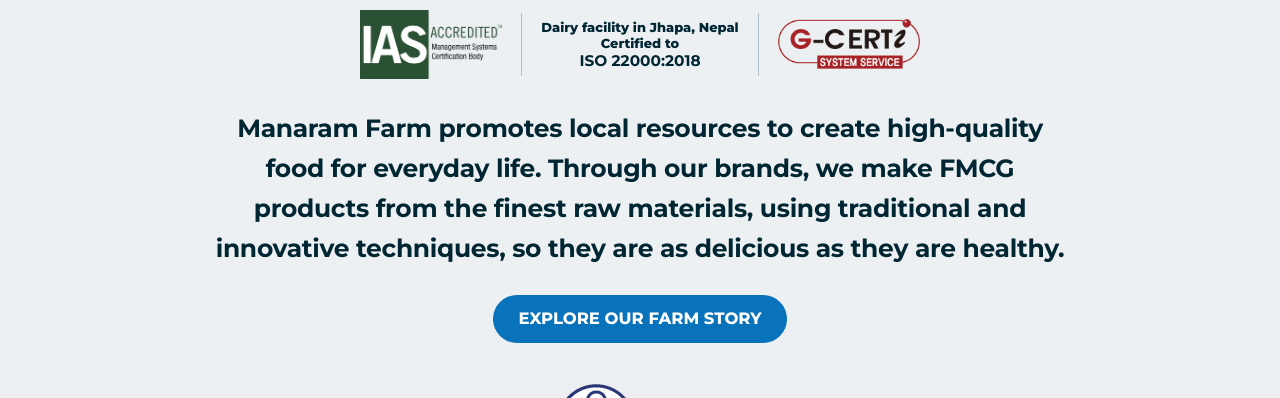
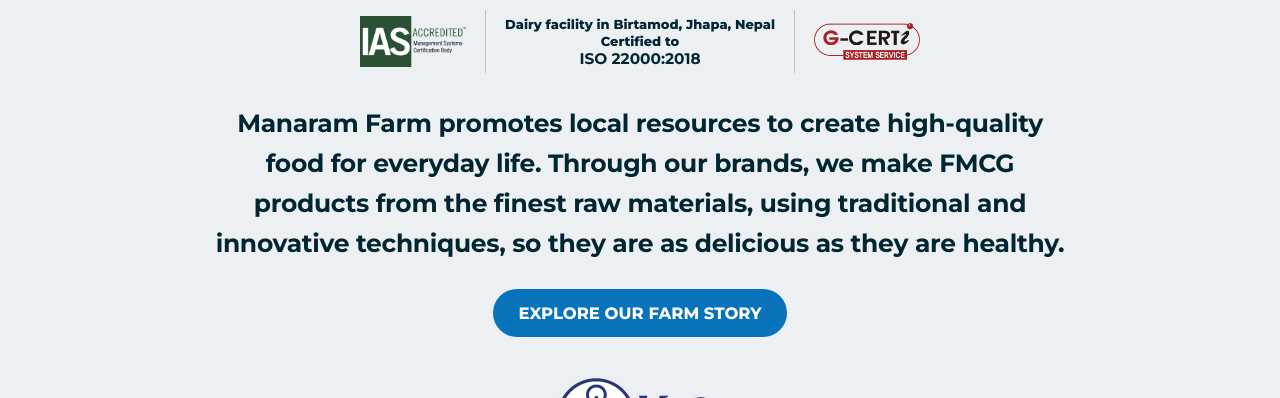
Before and after one commit to Umang-string/manaram-farm-preview, a plain HTML site: page index.html in a window 1280 px wide. Shown: the part 950-1348 px from the top of the page. Drawn offline with Linux system fonts and the light colour scheme.

Commit message:
Add Birtamod to the dairy facility certification label

```diff
--- a/index.html
+++ b/index.html
@@ -114,7 +114,7 @@
       <figure class="certifications" aria-label="Food safety certification for our dairy facility in Birtamod, Jhapa, Nepal">
         <img src="farm-ias-accredited.png" width="300" height="145" alt="IAS Accredited">
         <div>
-          <span>Dairy facility in Jhapa, Nepal</span>
+          <span>Dairy facility in Birtamod, Jhapa, Nepal</span>
           <span>Certified to</span>
           <strong>ISO 22000:2018</strong>
         </div>
```
